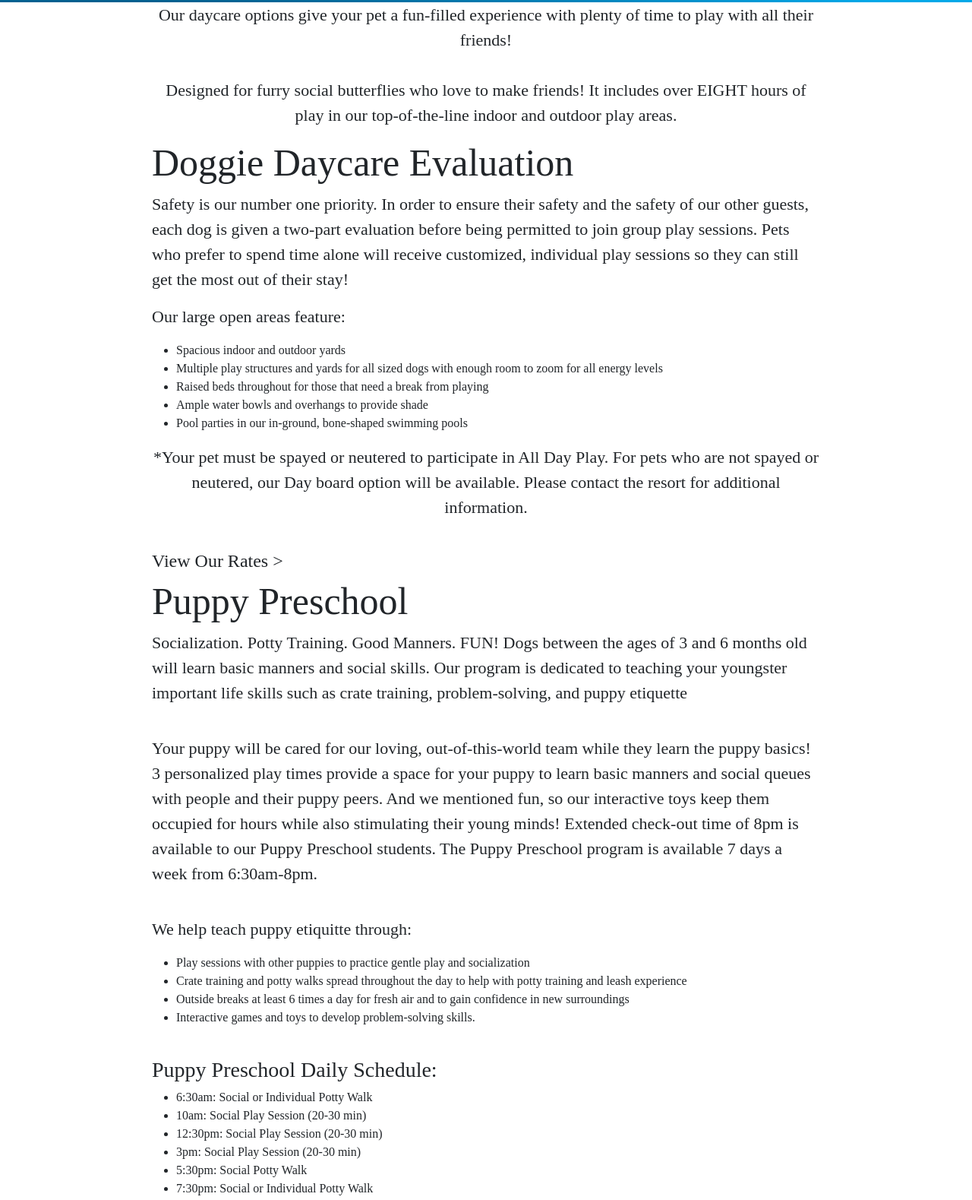
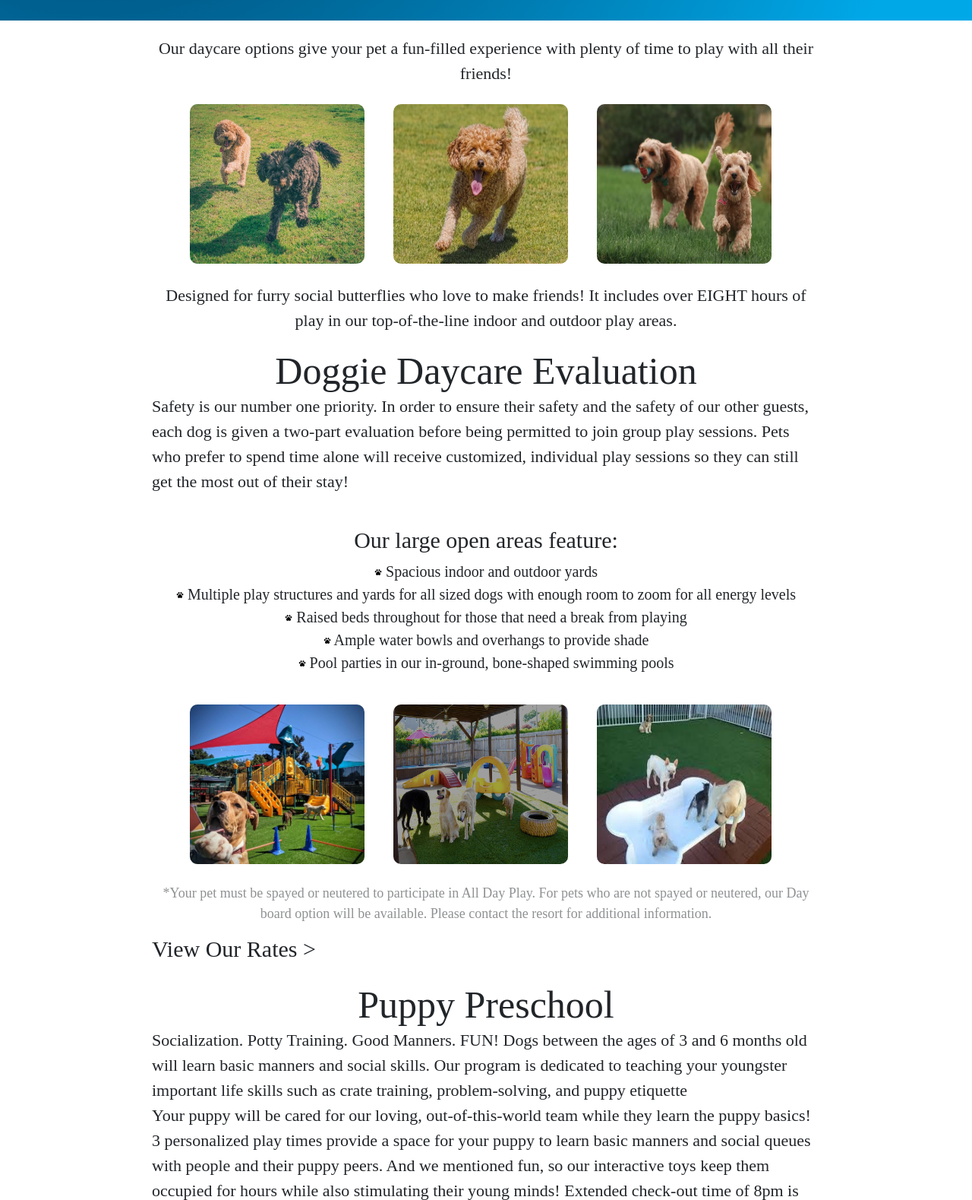
Before and after one commit to tleanne1/doggie-daycare-project, a plain HTML site: page index.html in a window 1280 px wide. Shown: the part 523-2102 px from the top of the page at 76% size. Drawn offline with nearby package versions, Linux system fonts and the light colour scheme; a web font is replaced by a local one.

Commit message:
Added content images

```diff
--- a/index.html
+++ b/index.html
@@ -35,8 +35,30 @@
       <p>
         Our daycare options give your pet a fun-filled experience with plenty of
         time to play with all their friends!
+      </p>
       <br />
-        <br />
+      <div class="img-content">
+        <div class="row">
+          <div class="col-4">
+            <img
+              src="images/social-1.png"
+              alt="dogs being social"
+              class="img"
+            />
+          </div>
+          <div class="col-4">
+            <img src="images/social-2.jpg" alt="dog being social" class="img" />
+          </div>
+          <div class="col-4">
+            <img
+              src="images/social-3.png"
+              alt="dogs being social"
+              class="img"
+            />
+          </div>
+        </div>
+      </div>
+      <p>
         Designed for furry social butterflies who love to make friends! It
         includes over EIGHT hours of play in our top-of-the-line indoor and
         outdoor play areas.
@@ -50,27 +72,68 @@
         before being permitted to join group play sessions. Pets who prefer to
         spend time alone will receive customized, individual play sessions so
         they can still get the most out of their stay!
+        <br />
+        <br />
       </p>
-      <p class="daycare">Our large open areas feature:</p>
+      <div class="features-content">
+        <h4>Our large open areas feature:</h4>
         <ul>
-        <li>Spacious indoor and outdoor yards</li>
           <li>
-          Multiple play structures and yards for all sized dogs with enough room
-          to zoom for all energy levels
+            <img src="images/pawprint.png" alt="pawprint" class="list-img" />
+            Spacious indoor and outdoor yards
           </li>
-        <li>Raised beds throughout for those that need a break from playing</li>
-        <li>Ample water bowls and overhangs to provide shade</li>
-        <li>Pool parties in our in-ground, bone-shaped swimming pools</li>
+          <li>
+            <img src="images/pawprint.png" alt="pawprint" class="list-img" />
+            Multiple play structures and yards for all sized dogs with enough
+            room to zoom for all energy levels
+          </li>
+          <li>
+            <img src="images/pawprint.png" alt="pawprint" class="list-img" />
+            Raised beds throughout for those that need a break from playing
+          </li>
+          <li>
+            <img src="images/pawprint.png" alt="pawprint" class="list-img" />
+            Ample water bowls and overhangs to provide shade
+          </li>
+          <li>
+            <img src="images/pawprint.png" alt="pawprint" class="list-img" />
+            Pool parties in our in-ground, bone-shaped swimming pools
+          </li>
         </ul>
-      <p>
+      </div>
+      <br />
+      <div class="img-content">
+        <div class="row">
+          <div class="col-4">
+            <img
+              src="images/daycare.jpg"
+              alt="daycare outside area"
+              class="img"
+            />
+          </div>
+          <div class="col-4">
+            <img
+              src="images/daycare-1.jpg"
+              alt="daycare outside area"
+              class="img"
+            />
+          </div>
+          <div class="col-4">
+            <img
+              src="images/bonepool.jpg"
+              alt="daycare bone pool"
+              class="img"
+            />
+          </div>
+        </div>
+      </div>
+      <p class="attention">
         *Your pet must be spayed or neutered to participate in All Day Play. For
         pets who are not spayed or neutered, our Day board option will be
         available. Please contact the resort for additional information.
       </p>
-      <br />
       <h4>View Our Rates ></h4>
     </div>
-
     <div class="preschool-content">
       <h2>Puppy Preschool</h2>
       <p class="preschool">
@@ -79,7 +142,6 @@
         program is dedicated to teaching your youngster important life skills
         such as crate training, problem-solving, and puppy etiquette
       </p>
-      <br />
       <p class="preschool">
         Your puppy will be cared for our loving, out-of-this-world team while
         they learn the puppy basics! 3 personalized play times provide a space
@@ -89,17 +151,19 @@
         Extended check-out time of 8pm is available to our Puppy Preschool
         students. The Puppy Preschool program is available 7 days a week from
         6:30am-8pm.
+        <br />
+        <br />
       </p>
-      <br />
-      <p class="preschool">We help teach puppy etiquitte through:</p>
+      <div class="features-content">
+        <h4>We help teach puppy etiquitte through:</h4>
         <ul>
           <li>
             Play sessions with other puppies to practice gentle play and
             socialization
           </li>
           <li>
-          Crate training and potty walks spread throughout the day to help with
-          potty training and leash experience
+            Crate training and potty walks spread throughout the day to help
+            with potty training and leash experience
           </li>
           <li>
             Outside breaks at least 6 times a day for fresh air and to gain
@@ -107,8 +171,10 @@
           </li>
           <li>Interactive games and toys to develop problem-solving skills.</li>
         </ul>
+      </div>
       <br />
-      <h3>Puppy Preschool Daily Schedule:</h3>
+      <div class="features-content">
+        <h4>Puppy Preschool Daily Schedule:</h4>
         <ul>
           <li>6:30am: Social or Individual Potty Walk</li>
           <li>10am: Social Play Session (20-30 min)</li>
@@ -117,36 +183,60 @@
           <li>5:30pm: Social Potty Walk</li>
           <li>7:30pm: Social or Individual Potty Walk</li>
         </ul>
+      </div>
       <br />
+      <div class="img-content">
+        <div class="row">
+          <div class="col-4">
+            <img
+              src="images/preschool.jpg"
+              alt="dogs being social"
+              class="img"
+            />
+          </div>
+          <div class="col-4">
+            <img
+              src="images/preschool-1.png"
+              alt="dog being social"
+              class="img"
+            />
+          </div>
+          <div class="col-4">
+            <img
+              src="images/preschool-2.jpg"
+              alt="dogs being social"
+              class="img"
+            />
+          </div>
+        </div>
+      </div>
+      <p>
+        We do not use the queues “Heel”, “Down”, or “Come” during Puppy
+        Preschool. Those queues require training sessions with one of our
+        certified Trainers. >
+      </p>
+      <p class="training">Contact us to learn more about training services.</p>
       <h4>View Our Rates ></h4>
-      <br />
-      <p>
-        <em
-          >We do not use the queues “Heel”, “Down”, or “Come” during Puppy
-          Preschool. Those queues require training sessions with one of our
-          certified Trainers.</em
-        >
-      </p>
-      <h3 class="training">
-        Contact us to learn more about training services.
-      </h3>
     </div>
-
     <div class="rates-content">
       <h2>Our Rates</h2>
-      <h3>Daycare</h3>
+      <div class="features-content">
+        <h4>Daycare</h4>
         <ul>
           <li>All Day Play | $30.00</li>
           <li>Half Day Play | $22.00</li>
           <li>10 Pack Day Play ($28.50/day) | 285.00</li>
           <li>20 Pack Day Play ($26.60/day) | 552.00</li>
         </ul>
-      <h3>Puppy Preschool</h3>
+      </div>
+      <div class="features-content">
+        <h4>Puppy Preschool</h4>
         <ul>
           <li>Single Day | $37.00</li>
           <li>10 Day Pack| $351.50</li>
           <li>20 Day Pack| $680.80</li>
         </ul>
+      </div>
     </div>
     <div class="loyalty-content">
       <h2>Loyalty Pet Points Rewards</h2>
--- a/styles.css
+++ b/styles.css
@@ -4,11 +4,23 @@ body {
 
 h2 {
   font-size: 50px;
+  margin-bottom: 0px;
+  text-align: center;
+}
+
+h4 {
+  font-size: 30px;
 }
 
 p {
   font-size: 22px;
   text-align: center;
+  margin: 0px;
+}
+
+ul {
+  padding: 0px;
+  font-size: 20px;
 }
 
 .hero {
@@ -26,8 +38,9 @@ p {
   font-size: 100px;
   font-weight: bold;
   line-height: 1;
-  margin: 0px;
+  margin: 20px 0px;
   padding: 0px;
+  font-family: Antonio;
 }
 
 .hero img {
@@ -52,6 +65,8 @@ p {
 .training {
   font-size: 20px;
   text-align: center;
+  margin: 0px;
+  opacity: 0.6;
 }
 
 .loyalty {
@@ -59,13 +74,30 @@ p {
 }
 
 .intro-content {
-  margin: 0px;
+  margin: 20px 0px;
   padding: 0px 200px;
 }
 
+.img {
+  height: 210px;
+  width: 230px;
+  border-radius: 10px;
+}
+
+.img-content {
+  padding: 0px 50px;
+  margin: 0px 0px 25px;
+}
+
 .daycare-content {
-  margin: 0px;
+  margin: 0px 0px 25px 0px;
   padding: 0px 200px;
+}
+
+.attention {
+  font-size: 18px;
+  opacity: 0.5;
+  margin: 0px 0px 15px 0px;
 }
 
 .preschool-content {
@@ -82,3 +114,19 @@ p {
   margin: 0px;
   padding: 0px 200px;
 }
+
+.features-content {
+  text-align: center;
+  margin-top: 10px;
+}
+
+.features-content ul {
+  list-style: none;
+  text-align: center;
+}
+
+.list-img {
+  width: 10px;
+  height: 10px;
+  margin-bottom: 2px;
+}
```
Also changed, not shown: images/bone.png (added), images/bonepool.jpg (added), images/daycare-1.jpg (added), images/daycare.jpg (added), images/pawprint.png (added), images/preschool-1.png (added), images/preschool-2.jpg (added), images/social-1.png (added), images/social-2.jpg (added), images/social-3.png (added), 1 other file. Lines whose indentation alone changed are shown as unchanged.
